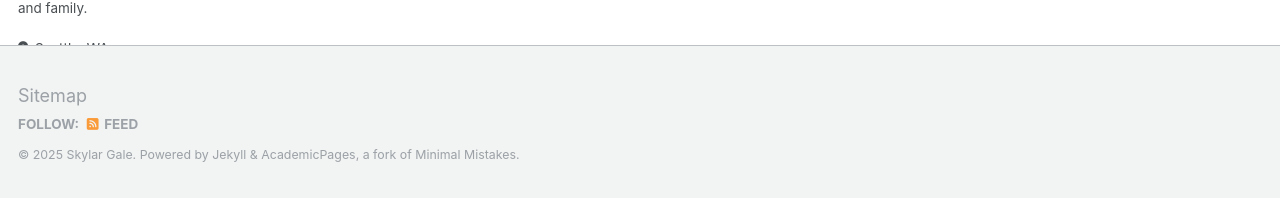
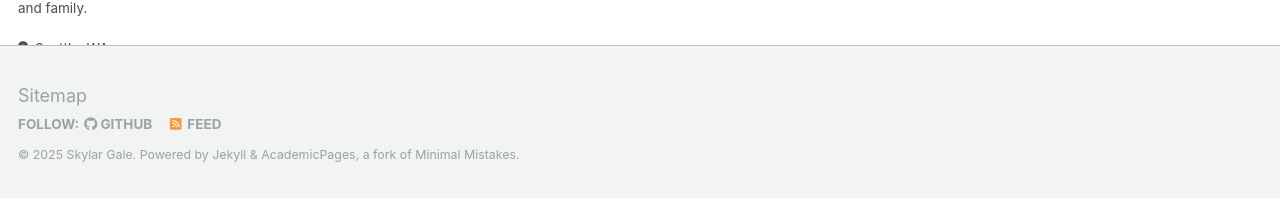
Before and after one commit to skylargale/skylargale.github.io, a Jekyll site: the page built from _pages/about.md, in a window 1280 px wide and 900 px high, scrolled down 709 px. Shown: the part 699-897 px from the top of the window. Built offline with Jekyll 4.4.1, drawn with Linux system fonts in a browser that asks for light colours; some web fonts are replaced; a file with an impossible date is left out.

Commit message:
Update _config.yml

```diff
--- a/_config.yml
+++ b/_config.yml
@@ -30,7 +30,7 @@ author:
   employer         : "University of Washington"
 
   # Repositories and software development
-  github           : # "skylargale"
+  github           : "skylargale"
 
   # Social media
   linkedin         : skylargale
```
